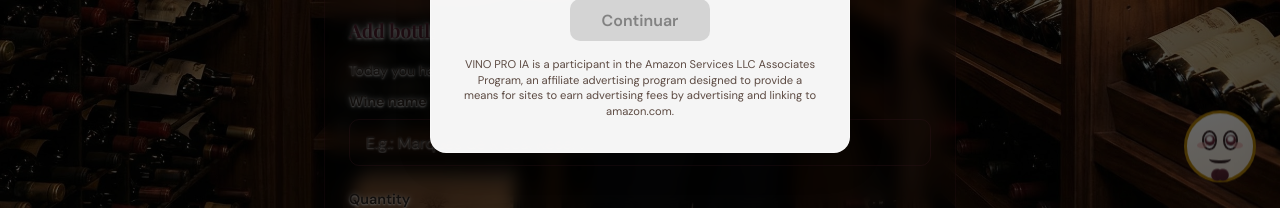
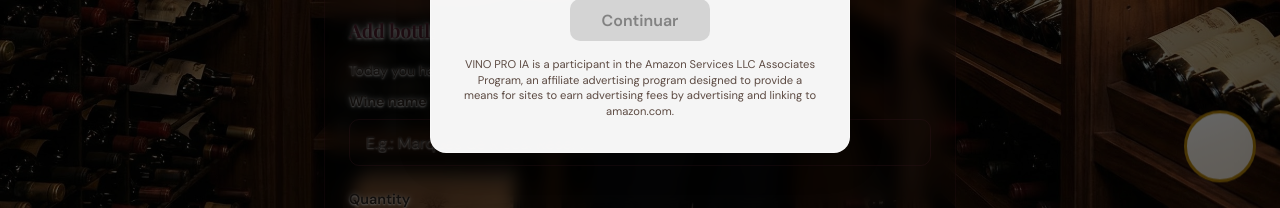
Before and after one commit to yusedcorrea-a11y/vinopro-backend-, a FastAPI app: page /bodega in a window 1280 px wide. Shown: the part 592-800 px from the top of the page. Run offline with FastAPI, Linux system fonts and the light colour scheme; grey boxes are pictures that could not be loaded.

Commit message:
Chatbot: mascota y avatar del panel con video (tarjeta 1024x1024) en bucle
Made-with: Cursor

```diff
--- a/static/style.css
+++ b/static/style.css
@@ -2728,13 +2728,23 @@ body.page-inicio .chatbot-guia-mascot:hover {
 }
 .chatbot-guia-mascot-face {
   position: relative;
-  width: 82%;
-  height: 82%;
+  width: 100%;
+  height: 100%;
   display: flex;
-  flex-direction: column;
   align-items: center;
   justify-content: center;
-  padding-top: 2%;
+  border-radius: 50%;
+  overflow: hidden;
+}
+.chatbot-guia-mascot-img,
+.chatbot-guia-mascot-video {
+  width: 100%;
+  height: 100%;
+  object-fit: cover;
+  border-radius: 50%;
+}
+.chatbot-guia-mascot-video {
+  display: block;
 }
 .chatbot-guia-mascot-eyes {
   display: flex;
@@ -2874,6 +2884,17 @@ body.page-inicio .chatbot-guia-mascot:hover {
   justify-content: center;
   font-size: 1.6rem;
   flex-shrink: 0;
+  overflow: hidden;
+}
+.chatbot-guia-avatar-img,
+.chatbot-guia-avatar-video {
+  width: 100%;
+  height: 100%;
+  object-fit: cover;
+  border-radius: 50%;
+}
+.chatbot-guia-avatar-video {
+  display: block;
 }
 .chatbot-guia-header-text {
   flex: 1;
--- a/templates/base.html
+++ b/templates/base.html
@@ -248,21 +248,14 @@
 
   <div id="chatbot-guia-mascot" class="chatbot-guia-mascot" role="button" tabindex="0" aria-label="Ayudante experto en vinos: arrastra para mover, doble toque para abrir la guía o doble clic para abrir el menú">
     <div class="chatbot-guia-mascot-face" aria-hidden="true">
-      <div class="chatbot-guia-mascot-eyes">
-        <div class="chatbot-guia-mascot-eye"><span class="chatbot-guia-mascot-pupil"></span><span class="chatbot-guia-mascot-shine"></span></div>
-        <div class="chatbot-guia-mascot-eye"><span class="chatbot-guia-mascot-pupil"></span><span class="chatbot-guia-mascot-shine"></span></div>
-      </div>
-      <div class="chatbot-guia-mascot-smile"></div>
-      <span class="chatbot-guia-mascot-blush chatbot-guia-mascot-blush--l"></span>
-      <span class="chatbot-guia-mascot-blush chatbot-guia-mascot-blush--r"></span>
-      <div class="chatbot-guia-mascot-bow"></div>
+      <video class="chatbot-guia-mascot-video" src="/static/videos/mascota-chatbot.mp4" autoplay muted loop playsinline aria-hidden="true"></video>
     </div>
   </div>
   <div id="chatbot-guia-backdrop" class="chatbot-guia-backdrop chatbot-guia-backdrop--closed" aria-hidden="true"></div>
   <div id="chatbot-guia-panel" class="chatbot-guia-panel chatbot-guia-panel--closed" role="dialog" aria-labelledby="chatbot-guia-title">
     <div class="chatbot-guia-panel-inner">
       <div class="chatbot-guia-header">
-        <div class="chatbot-guia-avatar" aria-hidden="true">👔</div>
+        <div class="chatbot-guia-avatar" aria-hidden="true"><video class="chatbot-guia-avatar-video" src="/static/videos/mascota-chatbot.mp4" autoplay muted loop playsinline aria-hidden="true"></video></div>
         <div class="chatbot-guia-header-text">
           <h2 id="chatbot-guia-title" class="chatbot-guia-title">Guía de la app</h2>
           <p class="chatbot-guia-subtitle">Tu asistente con pajarita</p>
```
Also changed, not shown: 1 other file.
